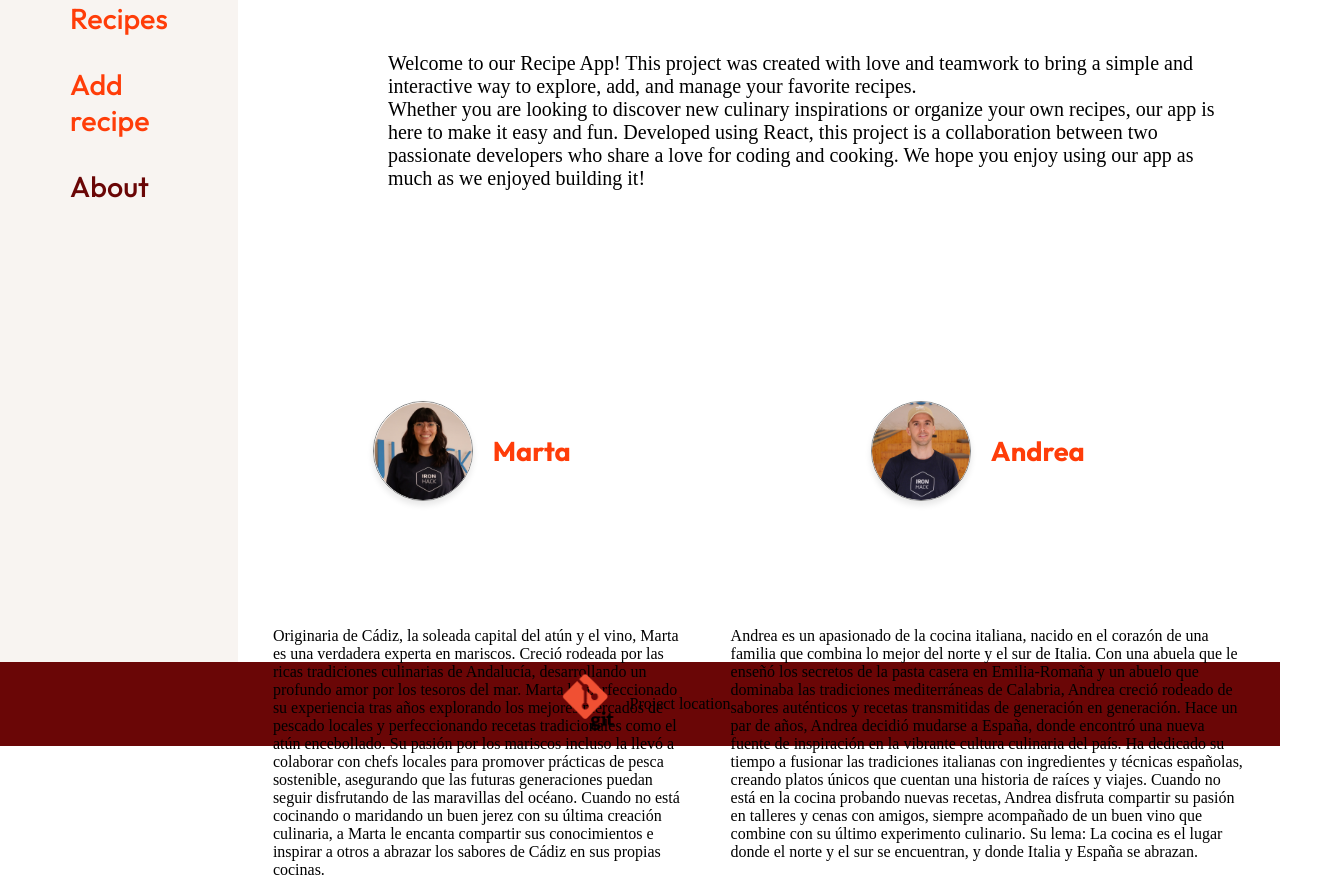
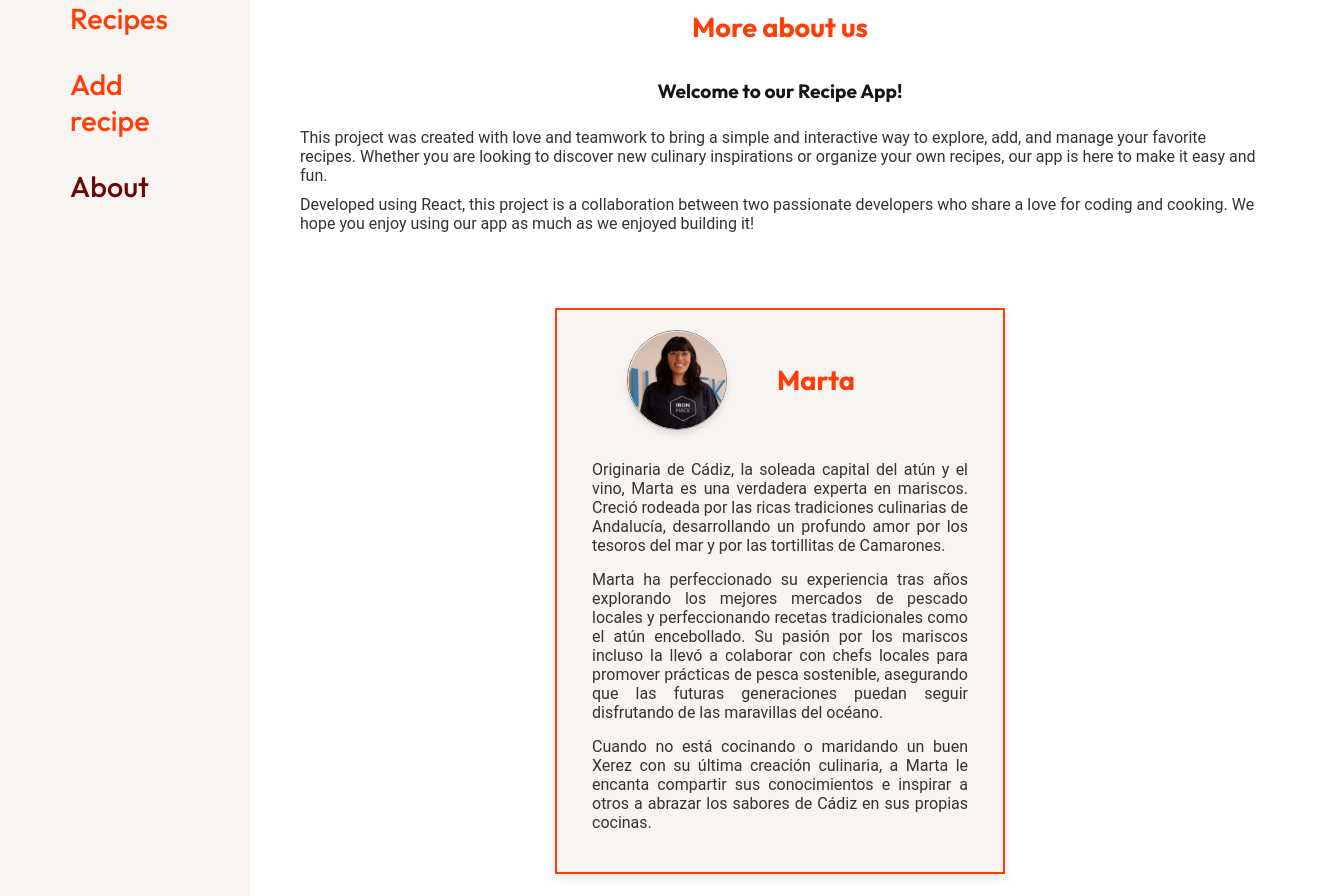
Before and after one commit to martxgomez/react-app, a React (Vite) app: page /about in a window 1280 px wide. Shown: the part 220-1116 px from the top of the page, 1330 px wide, since content can reach past the window. Built offline with nearby package versions, Linux system fonts and the light colour scheme.

Commit message:
about css done

```diff
--- a/src/components/AboutPage.css
+++ b/src/components/AboutPage.css
@@ -1,33 +1,66 @@
 .aboutpage {
-    display:flex;
+  display: flex;
   flex-direction: column;
-    .coworkers {
+  width: 75%;
+  min-height: 700px;
+}
+
+.introduction {
   display: flex;
-        flex-direction: row;
-        justify-content: space-around;
-        margin: 15px;
-    }
-    .coworker {
-        margin: 20px;
+  flex-direction: column;
+  height: auto;
+
+  align-content: center;
+  margin: 50px;
+  h4 {
+    font-size: 1.2em;
+    margin-bottom: 20px;
   }
 }
 
-.introduction {
-    display:flex;
-    flex-direction: column;
+.coworkers {
+  display: flex;
+  flex-wrap: wrap;
+  flex-direction: row;
+  justify-content: center;
+  height: auto;
+  width: 100%;
+  margin: 20px 50px 30px 50px;
+  gap: 80px;
+}
+.coworker {
+
+  width: 450px;
+  height: auto;
+  justify-content: center;
+  border: 2px solid #ff3d09;
+  background-color: #f8f4f1;
+  overflow: hidden;
+  box-shadow: 0px 4px 8px rgba(0, 0, 0, 0.1);
+  transition: transform 0.3s ease, box-shadow 0.3s ease;
+  h2{
+    margin-left: 50px;
+  }
+  p{
+    text-align: justify ;
+    padding: 5px 35px;
+  }
+
+
+}
+.coworkerTitle{
+    height: auto;
+    padding: 20px;
+ display: flex;
+ flex-direction: row;
  justify-content: center;
  align-items: center;
-    margin: 50px;
-    .description {
-        margin: 50px 100px 0px 100px;
-        font-size: 20px;
-    }
-
 }
 
 .facePicture {
   width: 100px;
   height: 100px;
+ margin-left: 50px;
   border-radius: 50%;
   border: 1px solid grey;
   box-shadow: 0 4px 6px rgba(0, 0, 0, 0.1);
@@ -36,16 +69,15 @@
 
 .facePicture:hover {
   transform: scale(1.1);
-
-}
-.coworkerTitle {
-    display:flex;
-    flex-direction: row;
-    justify-content: center;
-    align-items: center;
-    .coworkerDescription{
-        width:100%;
 }
 
+p {
 
+  font-family: "Roboto", sans-serif;
+  font-size: 1rem;
+  color: #333;
+  margin: 5px 0;
 }
+.last-p{
+    margin-bottom: 35px;
+}
--- a/src/components/AboutPage.jsx
+++ b/src/components/AboutPage.jsx
@@ -2,45 +2,88 @@ import Andrea from "../assets/Andrea.png";
 import Marta from "../assets/Marta.png";
 import "./AboutPage.css";
 
-function AboutPage () {
+function AboutPage() {
   return (
     <div className="aboutpage">
-        <section className = "introduction">
-        <h1> More about us</h1>
-        <p className="description"> <p> Welcome to our Recipe App! This project was created with love and teamwork to bring a simple and interactive way to explore, add, and manage your favorite recipes. </p>
-        Whether you are looking to discover new culinary inspirations or organize your own recipes, our app is here to make it easy and fun.
+      <section className="introduction">
+        <h2> More about us</h2>
+        <h4>Welcome to our Recipe App!</h4>
+        <p className="description">
+          {" "}
+          This project was created with love and teamwork to bring a simple and
+          interactive way to explore, add, and manage your favorite recipes.
+          Whether you are looking to discover new culinary inspirations or
+          organize your own recipes, our app is here to make it easy and fun.
+        </p>
+        <p>
+          Developed using React, this project is a collaboration between two
+          passionate developers who share a love for coding and cooking. We hope
+          you enjoy using our app as much as we enjoyed building it!
+        </p>
+      </section>
 
-Developed using React, this project is a collaboration between two passionate developers who share a love for coding and cooking. We hope you enjoy using our app as much as we enjoyed building it!</p>
-        </section>
-        <div className= "coworkers">
-
-            <div className= "coworker">
+      <div className="coworkers">
+        <div className="coworker">
           <section className="coworkerTitle">
             <img src={Marta} className="facePicture" alt="Marta's face" />
-            <h2 className="coworker">Marta</h2>
+            <h2>Marta</h2>
           </section>
-            <p className= "coworkerDescription display"> Originaria de Cádiz, la soleada capital del atún y el vino, Marta es una verdadera experta en mariscos. Creció rodeada por las ricas tradiciones culinarias de Andalucía, desarrollando un profundo amor por los tesoros del mar.
 
-            Marta ha perfeccionado su experiencia tras años explorando los mejores mercados de pescado locales y perfeccionando recetas tradicionales como el atún encebollado. Su pasión por los mariscos incluso la llevó a colaborar con chefs locales para promover prácticas de pesca sostenible, asegurando que las futuras generaciones puedan seguir disfrutando de las maravillas del océano.
-
-            Cuando no está cocinando o maridando un buen jerez con su última creación culinaria, a Marta le encanta compartir sus conocimientos e inspirar a otros a abrazar los sabores de Cádiz en sus propias cocinas.</p>
+          <p>
+            {" "}
+            Originaria de Cádiz, la soleada capital del atún y el vino, Marta es
+            una verdadera experta en mariscos. Creció rodeada por las ricas
+            tradiciones culinarias de Andalucía, desarrollando un profundo amor
+            por los tesoros del mar y por las tortillitas de Camarones.
+          </p>
+          <p>
+            Marta ha perfeccionado su experiencia tras años explorando los
+            mejores mercados de pescado locales y perfeccionando recetas
+            tradicionales como el atún encebollado. Su pasión por los mariscos
+            incluso la llevó a colaborar con chefs locales para promover
+            prácticas de pesca sostenible, asegurando que las futuras
+            generaciones puedan seguir disfrutando de las maravillas del océano.
+          </p>
+          <p className="last-p">
+            Cuando no está cocinando o maridando un buen Xerez con su última
+            creación culinaria, a Marta le encanta compartir sus conocimientos e
+            inspirar a otros a abrazar los sabores de Cádiz en sus propias
+            cocinas.
+          </p>
         </div>
 
         <div className="coworker">
           <section className="coworkerTitle">
             <img src={Andrea} className="facePicture" alt="Andrea's face" />
-        <h2 className="coworker">Andrea</h2>
+            <h2>Andrea</h2>
           </section>
-        <p className= "coworkerDescription display"> Andrea es un apasionado de la cocina italiana, nacido en el corazón de una familia que combina lo mejor del norte y el sur de Italia. Con una abuela que le enseñó los secretos de la pasta casera en Emilia-Romaña y un abuelo que dominaba las tradiciones mediterráneas de Calabria, Andrea creció rodeado de sabores auténticos y recetas transmitidas de generación en generación.
-
-            Hace un par de años, Andrea decidió mudarse a España, donde encontró una nueva fuente de inspiración en la vibrante cultura culinaria del país. Ha dedicado su tiempo a fusionar las tradiciones italianas con ingredientes y técnicas españolas, creando platos únicos que cuentan una historia de raíces y viajes.
-
-            Cuando no está en la cocina probando nuevas recetas, Andrea disfruta compartir su pasión en talleres y cenas con amigos, siempre acompañado de un buen vino que combine con su último experimento culinario. Su lema: La cocina es el lugar donde el norte y el sur se encuentran, y donde Italia y España se abrazan. </p>
+          <p>
+            {" "}
+            Andrea es un apasionado de la cocina italiana, nacido en el corazón
+            de una familia que combina lo mejor del norte y el sur de Italia.
+            Con una abuela que le enseñó los secretos de la pasta casera en
+            Emilia-Romaña y un abuelo que dominaba las tradiciones mediterráneas
+            de Calabria, Andrea creció rodeado de sabores auténticos y recetas
+            transmitidas de generación en generación.
+          </p>{" "}
+          <p>
+            Hace un par de años, Andrea decidió mudarse a España, donde encontró
+            una nueva fuente de inspiración en la vibrante cultura culinaria del
+            país. Ha dedicado su tiempo a fusionar las tradiciones italianas con
+            ingredientes y técnicas españolas, creando platos únicos que cuentan
+            una historia de raíces y viajes.{" "}
+          </p>{" "}
+          <p className="last-p">
+            Cuando no está en la cocina probando nuevas recetas, Andrea disfruta
+            compartir su pasión en talleres y cenas con amigos, siempre
+            acompañado de un buen vino que combine con su último experimento
+            culinario. Su lema: La cocina es el lugar donde el norte y el sur se
+            encuentran, y donde Italia y España se abrazan.{" "}
+          </p>
         </div>
       </div>
-
     </div>
-    )
+  );
 }
 
 export default AboutPage;
```
Lines whose indentation alone changed are shown as unchanged.
